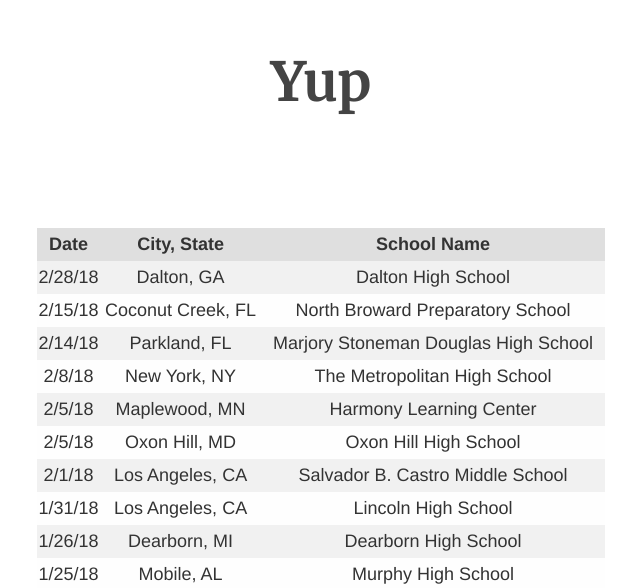
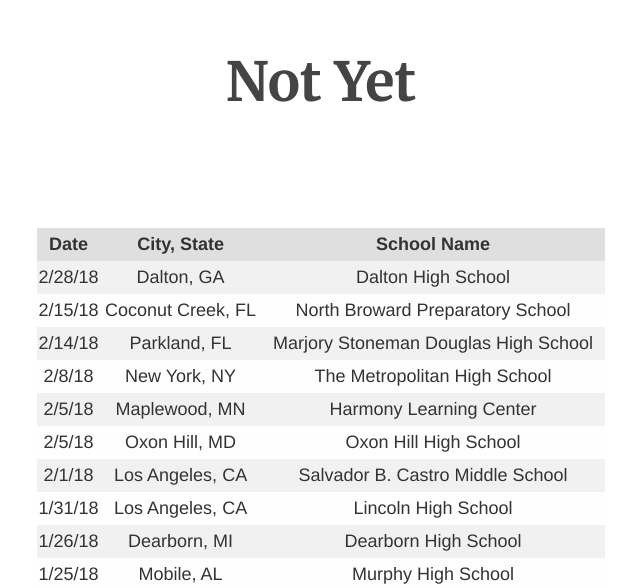
Before and after one commit to bkt7396/bkt7396.github.io, a plain HTML site: page index.html in a window 1280 px wide. Shown: the part 193-781 px from the top of the page, without its empty margins (319-959 px from the left). Drawn offline with Linux system fonts and the light colour scheme.

Commit message:
Update index.html

```diff
--- a/index.html
+++ b/index.html
@@ -7,7 +7,7 @@
     <link rel="stylesheet" href="style.css">
   </head>
   <body>
-    <h1>Yup</h1>
+    <h1>Not Yet</h1>
    <!-- <h2>This site doesn’t discriminate between different types of shootings.  If there is a gun fired in a school it will be listed.  This is designed to reinforce the idea that there should be no guns in schools period.</h2> -->
     <table>
       <tr>
```
